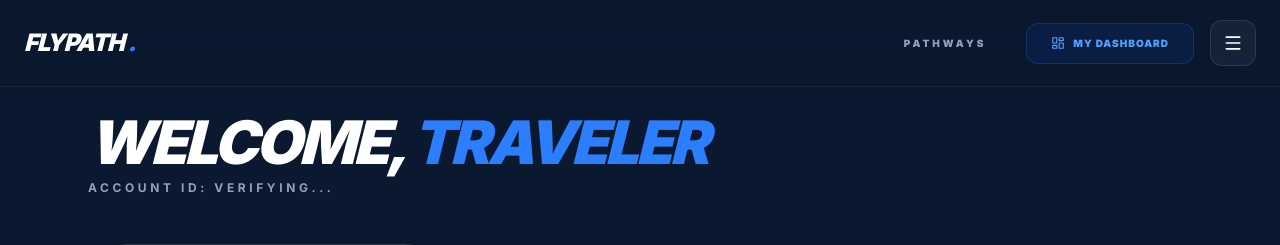
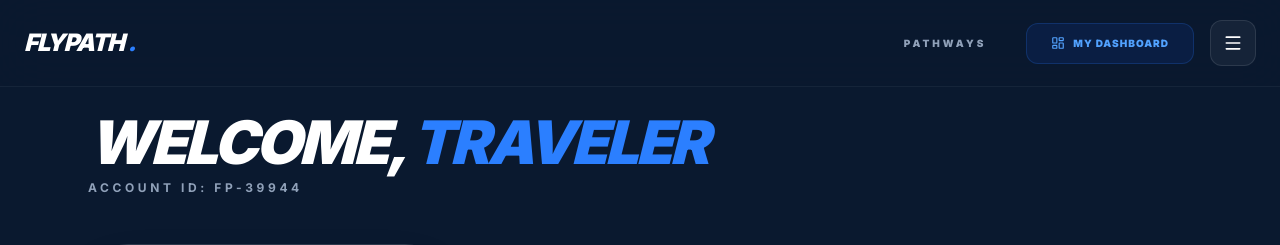
Before and after one commit to Immortallex/travel-agency-portal, a Next.js app: page /profile in a window 1280 px wide. Shown: the top 245 px of the page. Built offline with nearby package versions, Linux system fonts and the light colour scheme; no server answers; the database is empty; sample sign-in values are in the browser's storage.

Commit message:
Updated tracking page

```diff
--- a/src/app/profile/page.tsx
+++ b/src/app/profile/page.tsx
@@ -10,6 +10,7 @@ import { useRouter } from 'next/navigation';
 export default function ProfilePage() {
   const [loading, setLoading] = useState(true);
   const [user, setUser] = useState<any>(null);
+  const [accountId, setAccountId] = useState(''); // New state for stable Account ID
   const router = useRouter();
 
   useEffect(() => {
@@ -22,6 +23,10 @@ export default function ProfilePage() {
           router.push('/auth');
           return;
         }
+
+        // Generate a stable random Account ID for this session
+        const randomId = `FP-${Math.floor(10000 + Math.random() * 90000)}`;
+        setAccountId(randomId);
 
         // 2. Fetch fresh data from MongoDB to get trackingId and paymentStatus
         const res = await fetch(`/api/user/profile?email=${storedUser.email.toLowerCase()}`);
@@ -63,9 +68,9 @@ export default function ProfilePage() {
           <h1 className="text-4xl md:text-6xl font-black uppercase italic tracking-tighter">
             Welcome, <span className="text-blue-500">{user?.fullName || "Traveler"}</span>
           </h1>
-          {/* UPDATED: Displays Account ID instead of Account Email */}
+          {/* UPDATED: Account Email section changed to Account ID */}
           <p className="text-slate-400 font-bold uppercase tracking-[0.3em] text-xs mt-2">
-            Account ID: {user?._id || "Verifying..."}
+            Account ID: {accountId || "Generating..."}
           </p>
         </div>
 
@@ -82,7 +87,6 @@ export default function ProfilePage() {
               <div className="mt-10 space-y-4">
                 <div className="flex items-center justify-between p-4 bg-white/5 rounded-2xl border border-white/5">
                   <span className="text-[10px] font-black uppercase text-slate-400">Completed Applications</span>
-                  {/* Updates to 1 for successful applicants */}
                   <span className="font-black text-blue-500">{isPaid ? '1' : '0'}</span>
                 </div>
                 <button
```
